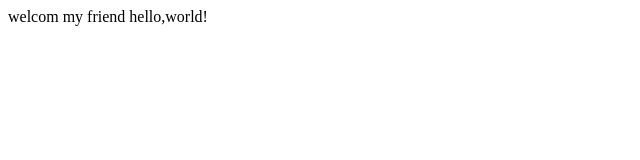
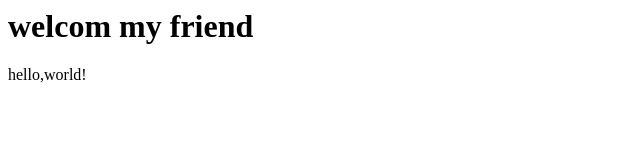
Before and after one commit to thompsontangjin/thompsontangjin, a plain HTML site: page index.html in a window 1280 px wide. Shown: the whole page, without its empty margins (0-640 px from the left). Drawn offline with Linux system fonts and the light colour scheme.

Commit message:
Update index.html

```diff
--- a/index.html
+++ b/index.html
@@ -1,7 +1,9 @@
 <html>
 <title> welcome thompson home </title>
-<head> welcom my friend</head>
+  <head> <h1>welcom my friend</h1></head>
+  <p>
 <body>
 hello,world!
 </body>
+  </p>
 </html>
```
